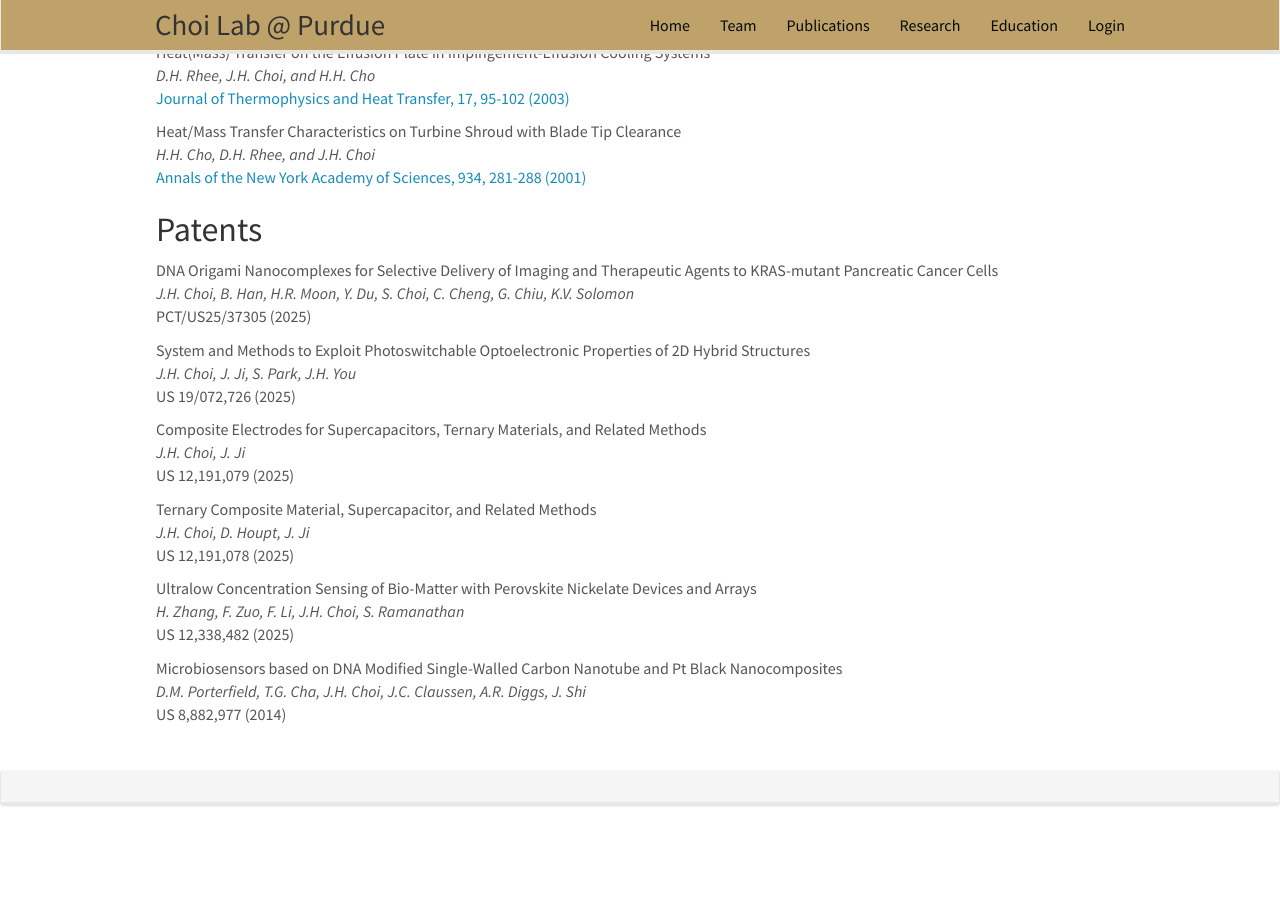
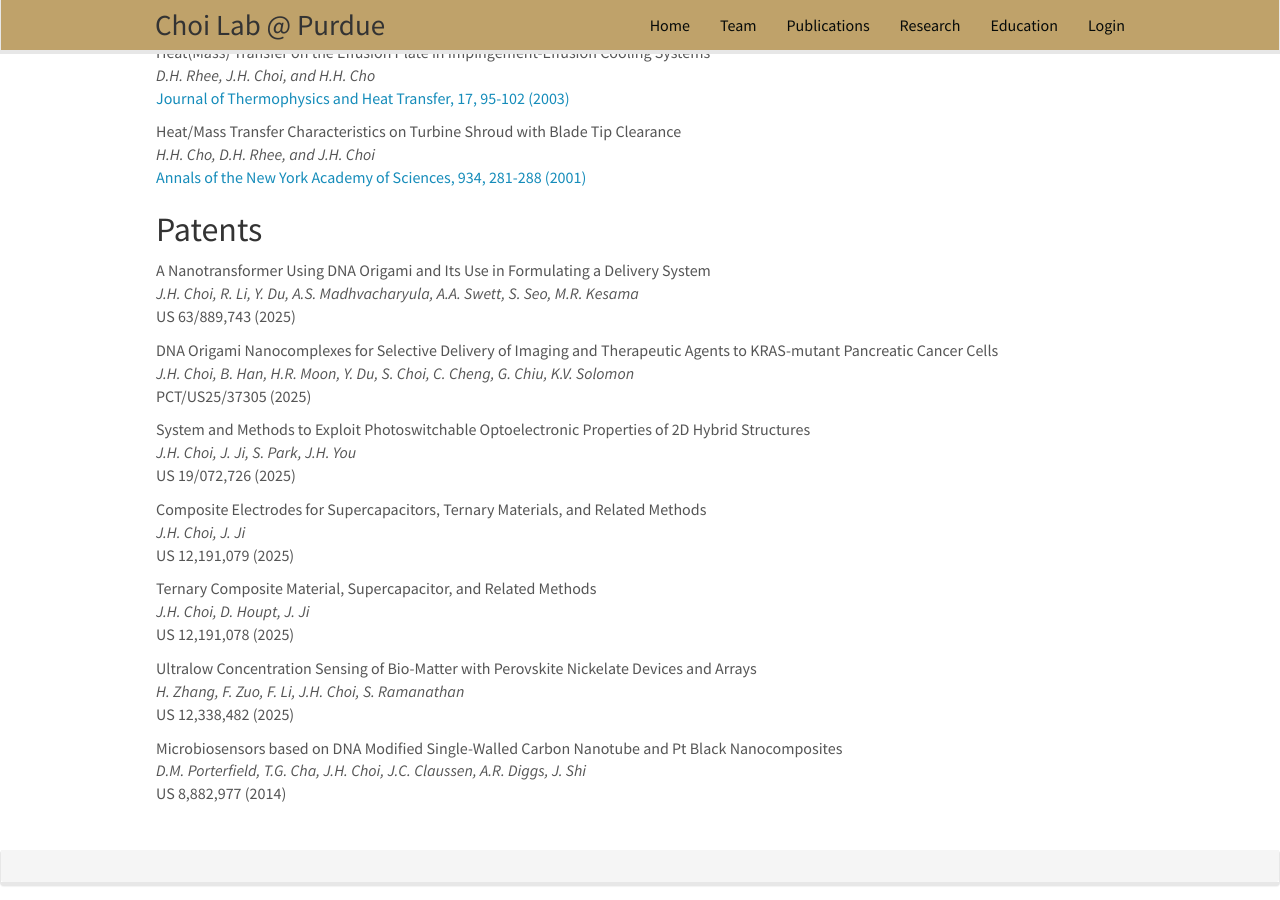
Before and after one commit to choidnalab/choidnalab.github.io, a Jekyll site: the page built from _pages/publications.md, in a window 1280 px wide and 900 px high, scrolled down 6743 px. Built offline with Jekyll 4.4.1, drawn with Linux system fonts in a browser that asks for light colours; nearby versions of some CDN libraries; before the commit the page ends 7571 px from its top, so only the background shows below that.

Commit message:
Update publications.md

```diff
--- a/_pages/publications.md
+++ b/_pages/publications.md
@@ -17,6 +17,8 @@ permalink: /publications/
 {% endfor %}
 
 ## Patents
+A Nanotransformer Using DNA Origami and Its Use in Formulating a Delivery System<br /><em>J.H. Choi, R. Li, Y. Du, A.S. Madhvacharyula, A.A. Swett, S. Seo, M.R. Kesama</em><br />US 63/889,743 (2025)
+
 DNA Origami Nanocomplexes for Selective Delivery of Imaging and Therapeutic Agents to KRAS-mutant Pancreatic Cancer Cells<br /><em>J.H. Choi, B. Han, H.R. Moon, Y. Du, S. Choi, C. Cheng, G. Chiu, K.V. Solomon</em><br />PCT/US25/37305 (2025)
 
 System and Methods to Exploit Photoswitchable Optoelectronic Properties of 2D Hybrid Structures<br /><em>J.H. Choi, J. Ji, S. Park, J.H. You</em><br />US 19/072,726 (2025)
```
